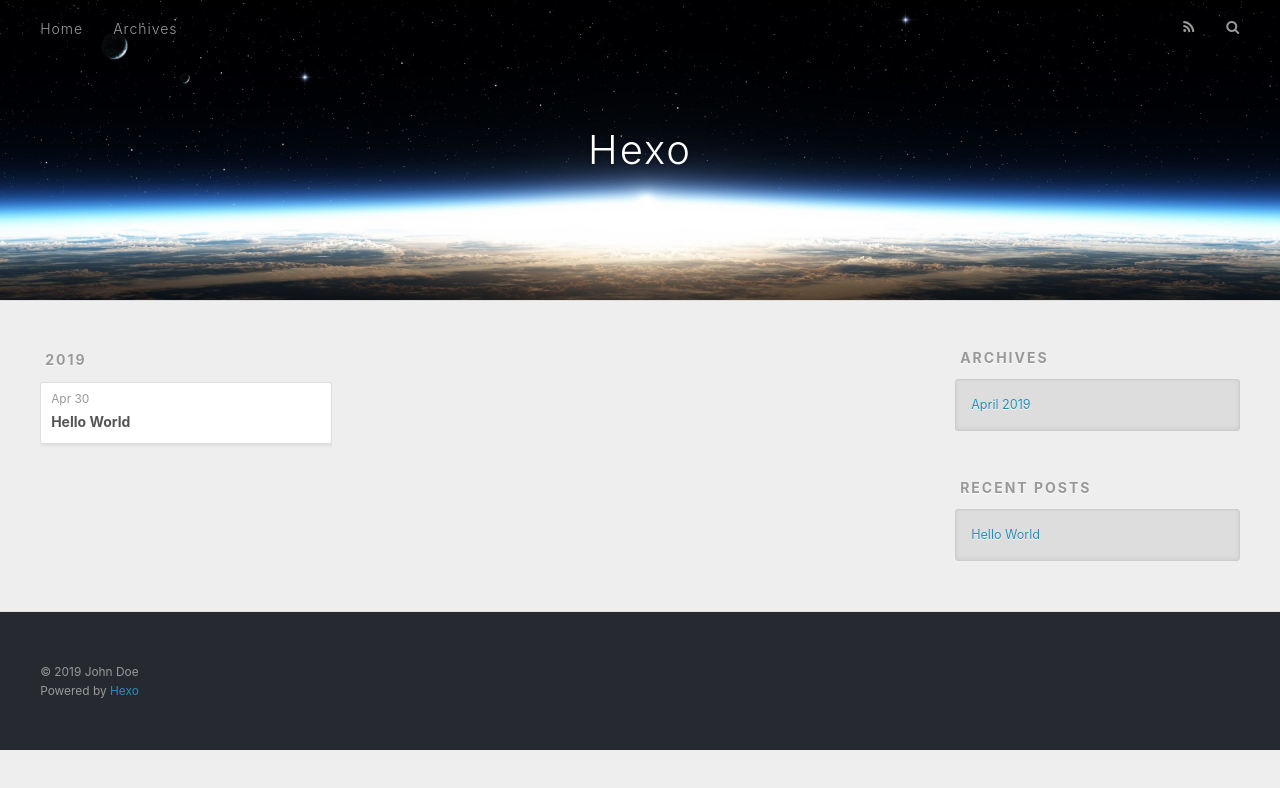
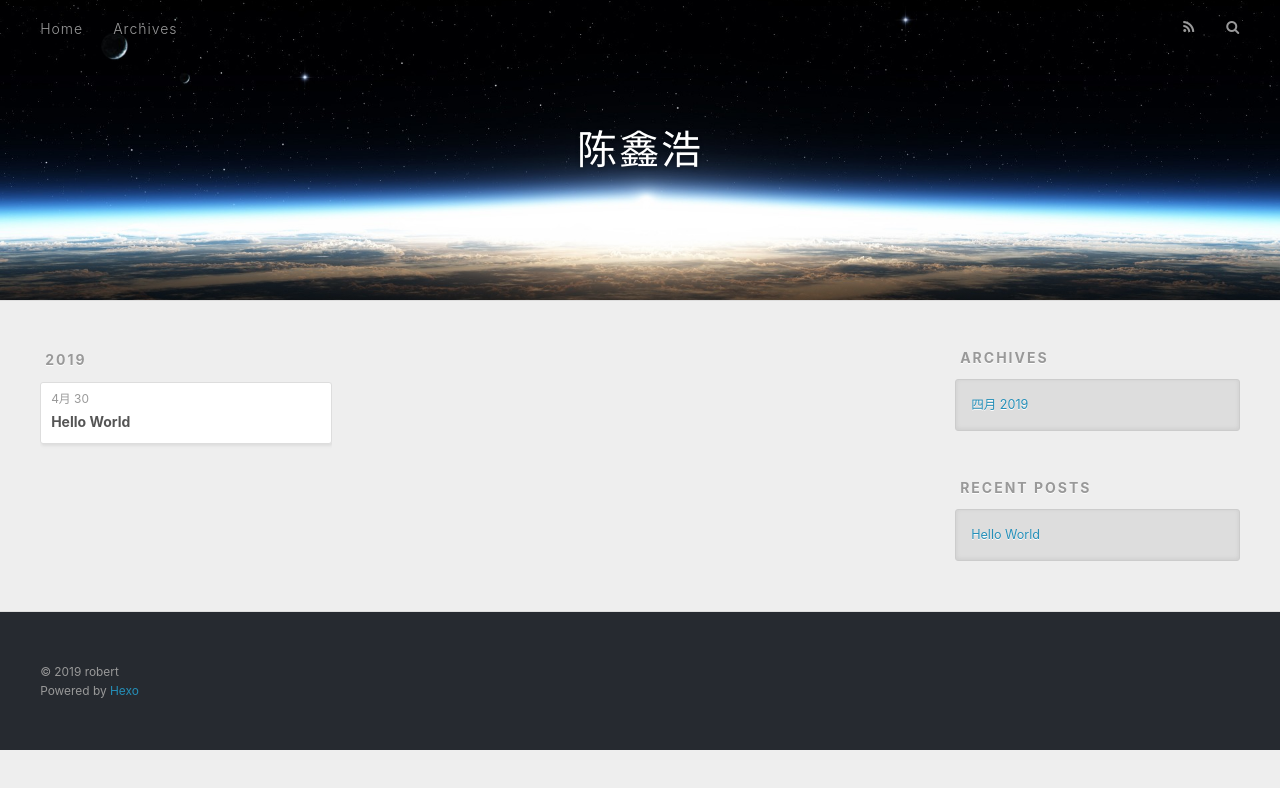
Before and after one commit to robert871126/robert871126.github.io, a plain HTML site: page archives/2019/04/index.html in a window 1280 px wide. Drawn offline with nearby package versions, Linux system fonts and the light colour scheme.

Commit message:
Site updated: 2019-04-30 17:09:18

```diff
--- a/archives/2019/04/index.html
+++ b/archives/2019/04/index.html
@@ -5,17 +5,17 @@
 
 
 
-  <title>Archives: 2019/4 | Hexo</title>
+  <title>Archives: 2019/4 | 陈鑫浩</title>
   <meta name="viewport" content="width=device-width, initial-scale=1, maximum-scale=1">
   <meta property="og:type" content="website">
-<meta property="og:title" content="Hexo">
+<meta property="og:title" content="陈鑫浩">
 <meta property="og:url" content="http://yoursite.com/archives/2019/04/index.html">
-<meta property="og:site_name" content="Hexo">
-<meta property="og:locale" content="default">
+<meta property="og:site_name" content="陈鑫浩">
+<meta property="og:locale" content="zh-cn">
 <meta name="twitter:card" content="summary">
-<meta name="twitter:title" content="Hexo">
+<meta name="twitter:title" content="陈鑫浩">
 
-    <link rel="alternate" href="/atom.xml" title="Hexo" type="application/atom+xml">
+    <link rel="alternate" href="/atom.xml" title="陈鑫浩" type="application/atom+xml">
 
 
     <link rel="icon" href="/favicon.png">
@@ -34,7 +34,7 @@
   <div id="header-outer" class="outer">
     <div id="header-title" class="inner">
       <h1 id="logo-wrap">
-        <a href="/" id="logo">Hexo</a>
+        <a href="/" id="logo">陈鑫浩</a>
       </h1>
 
     </div>
@@ -77,7 +77,7 @@
   <div class="archive-article-inner">
     <header class="archive-article-header">
       <a href="/2019/04/30/hello-world/" class="archive-article-date">
-  <time datetime="2019-04-30T08:25:05.116Z" itemprop="datePublished">Apr 30</time>
+  <time datetime="2019-04-30T08:25:05.116Z" itemprop="datePublished">4月 30</time>
 </a>
 
 
@@ -111,7 +111,7 @@
   <div class="widget-wrap">
     <h3 class="widget-title">Archives</h3>
     <div class="widget">
-      <ul class="archive-list"><li class="archive-list-item"><a class="archive-list-link" href="/archives/2019/04/">April 2019</a></li></ul>
+      <ul class="archive-list"><li class="archive-list-item"><a class="archive-list-link" href="/archives/2019/04/">四月 2019</a></li></ul>
     </div>
   </div>
 
@@ -139,7 +139,7 @@
 
   <div class="outer">
     <div id="footer-info" class="inner">
-      &copy; 2019 John Doe<br>
+      &copy; 2019 robert<br>
       Powered by <a href="http://hexo.io/" target="_blank">Hexo</a>
     </div>
   </div>
```
Also changed, not shown: 2019/04/30/hello-world/index.html (+9 -9 lines), archives/2019/index.html (+10 -10 lines), archives/index.html (+10 -10 lines), index.html (+10 -10 lines), 1 other file.
